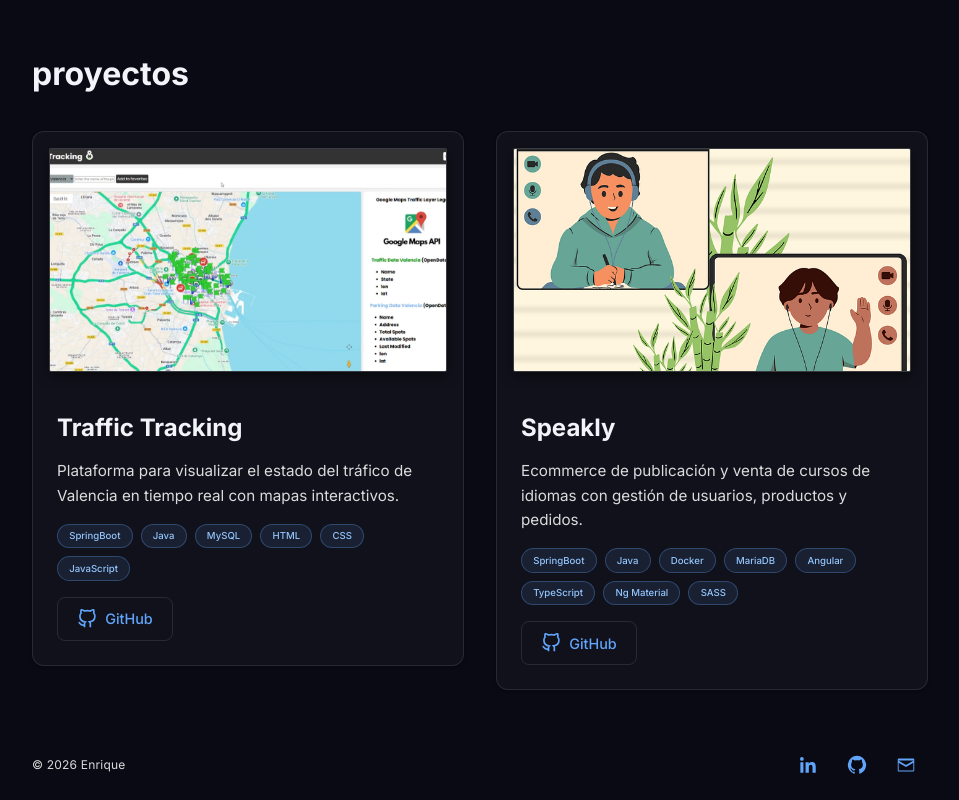
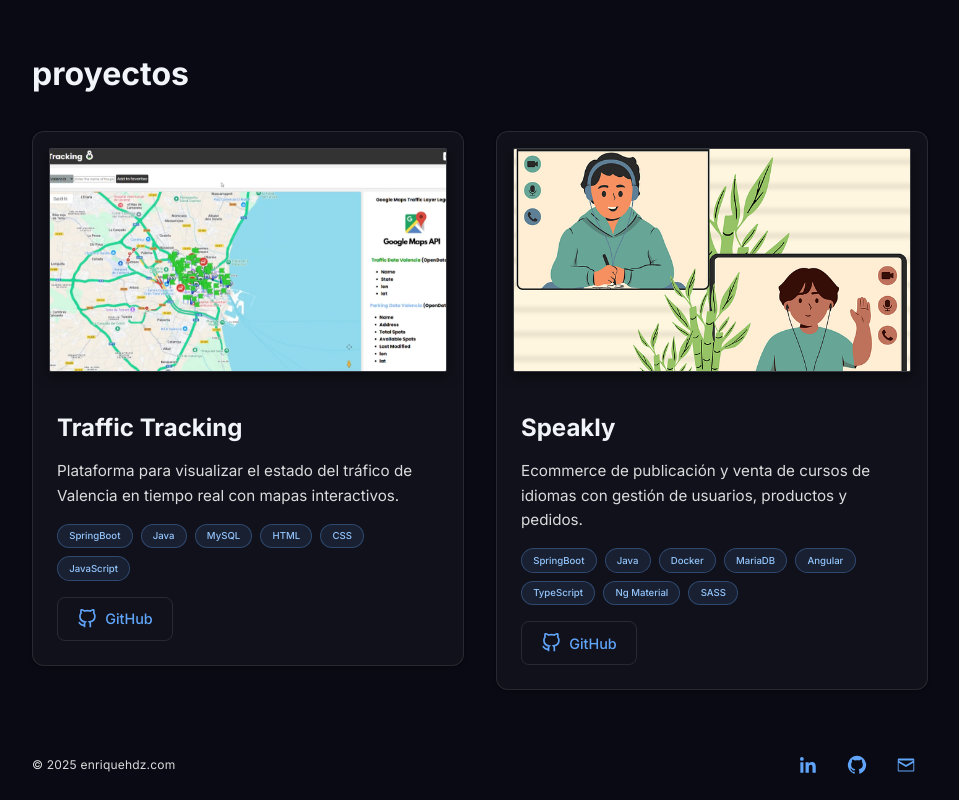
Before and after one commit to kiqueHD/portfolio, an Angular app: page / in a window 1280 px wide. Shown: the part 635-1435 px from the top of the page, without its empty margins (160-1119 px from the left). Built offline with nearby package versions, Linux system fonts and the light colour scheme.

Commit message:
feat: update footer

```diff
--- a/src/app/components/footer/footer.html
+++ b/src/app/components/footer/footer.html
@@ -1,5 +1,5 @@
 <footer class="footer">
-  <div class="footer-left"> © 2026 Enrique</div>
+  <div class="footer-left"> © {{currentYear}} <a class="footer-link" href="https://enriquehdz.com">enriquehdz.com</a></div>
   <div class="footer-right">
     <app-socials class="footer-socials" />
   </div>
--- a/src/app/components/footer/footer.scss
+++ b/src/app/components/footer/footer.scss
@@ -32,3 +32,13 @@
   width: 40px;
   height: 40px;
 }
+
+footer .footer-link {
+  color: var(--text-secondary);
+  text-decoration: none;
+  transition: color 0.3s ease;
+
+  &:hover {
+    color: var(--accent-blue);
+  }
+}
--- a/src/app/components/footer/footer.ts
+++ b/src/app/components/footer/footer.ts
@@ -8,4 +8,6 @@ import { Socials } from '../socials/socials';
   templateUrl: './footer.html',
   styleUrl: './footer.scss'
 })
-export class Footer {}
+export class Footer {
+  currentYear: number = new Date().getFullYear();
+}
```
